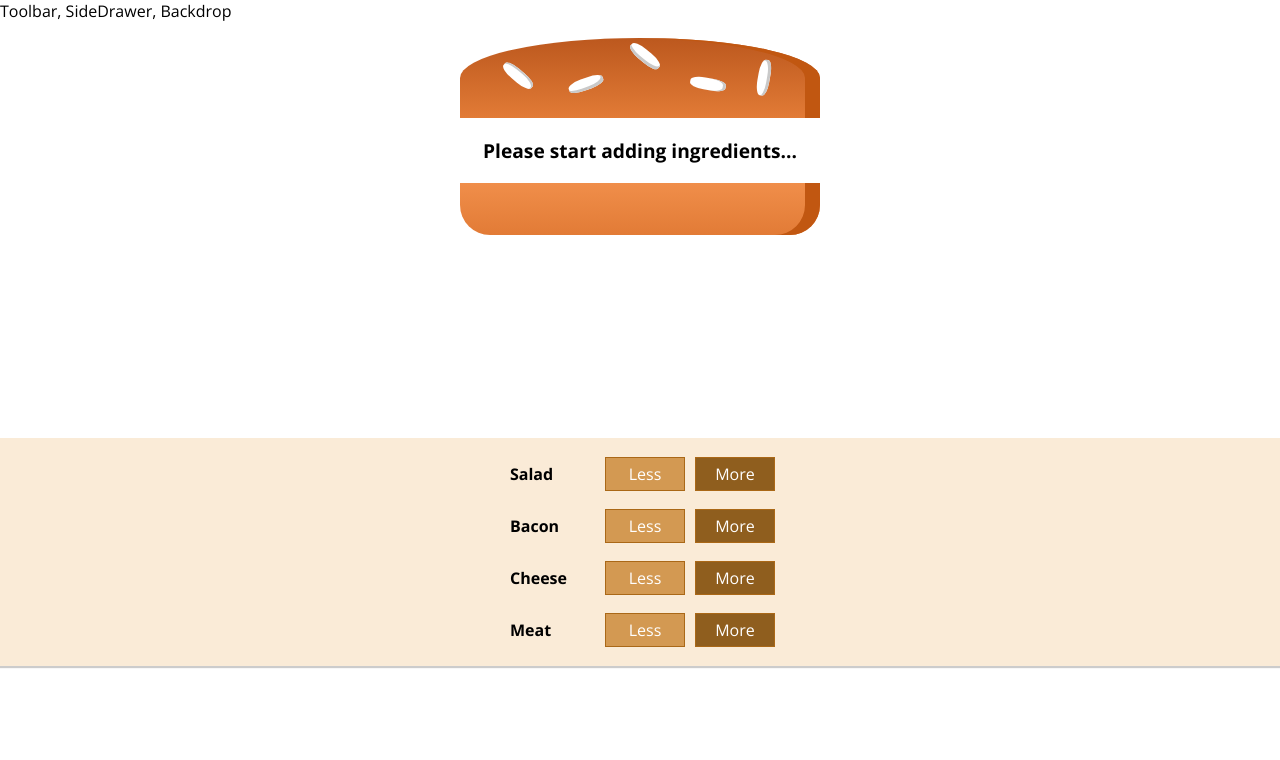
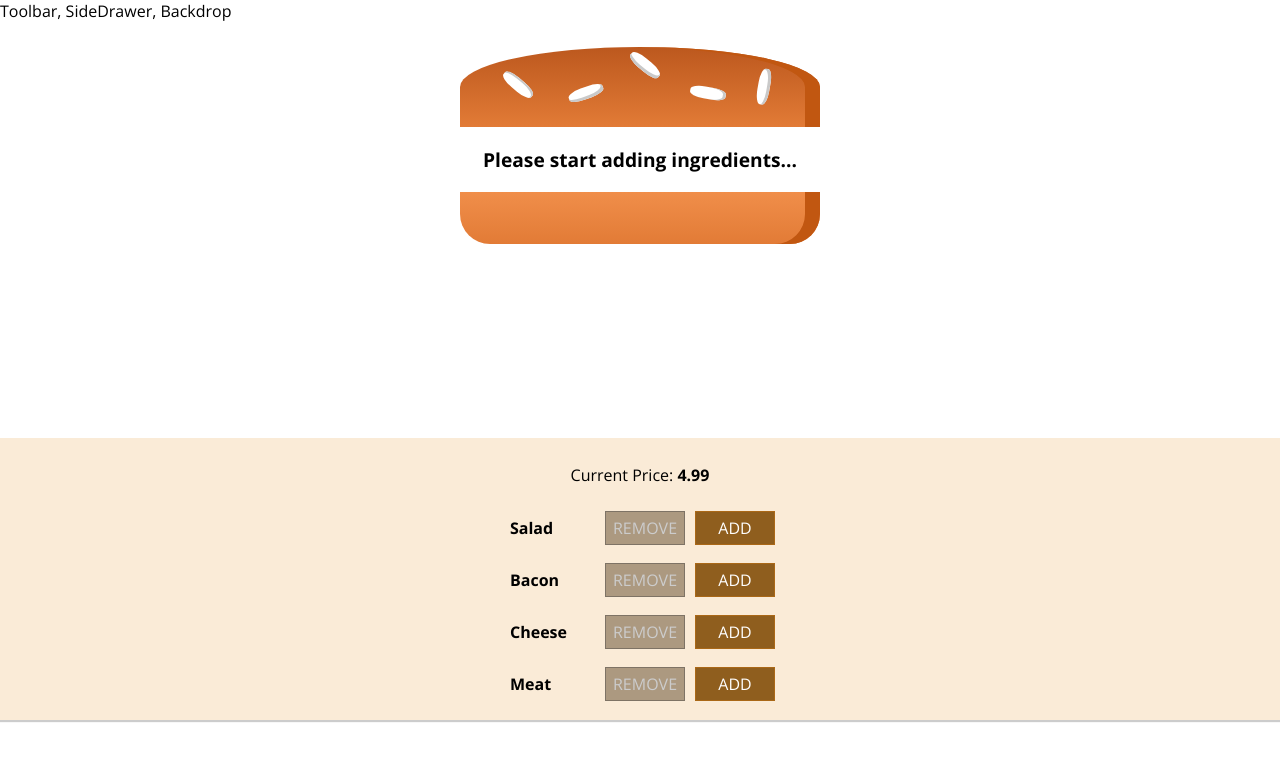
Before and after one commit to goodis86/Burger-Builder, a React app: page / in a window 1280 px wide. Shown: the top 760 px of the page. Built offline with nearby package versions, Linux system fonts and the light colour scheme.

Commit message:
controls working dynamically!!!

```diff
--- a/src/components/Burger/BuildControls/BuildControl/BuildControl.js
+++ b/src/components/Burger/BuildControls/BuildControl/BuildControl.js
@@ -1,15 +1,22 @@
-import React from 'react';
+import React from "react";
 
-import classes from './BuildControl.css'
+import classes from "./BuildControl.css";
 
-const buildControl = (props) =>(
-    <div className = {classes.BuildControl}>
-        <div className = {classes.Label}>{props.label}</div>
-        <button className = {classes.Less}>Less</button>
-        <button className = {classes.More}>More</button>
-    </div>
+const buildControl = (props) => (
+  <div className={classes.BuildControl}>
+
+    <div className={classes.Label}>{props.label}</div>
+    <button
+      className={classes.Less}
+      onClick={props.removed}
+      disabled={props.disabled}
+    >
+      REMOVE
+    </button>
+    <button className={classes.More} onClick={props.added}>
+      ADD
+    </button>
+  </div>
 );
 
-
-
 export default buildControl;
--- a/src/components/Burger/BuildControls/BuildControls.js
+++ b/src/components/Burger/BuildControls/BuildControls.js
@@ -11,8 +11,15 @@ const controls = [
 
 const buildControls = (props) => (
   <div className={classes.BuildControls}>
+    <p>Current Price: <strong> {props.price.toFixed(2)}</strong></p>
     {controls.map((ctrl) => (
-      <BuildControl key={ctrl.label} label={ctrl.label} />
+      <BuildControl
+        key={ctrl.label}
+        label={ctrl.label}
+        added={() => props.ingredientAdded(ctrl.type)}
+        removed={() => props.ingredientRemoved(ctrl.type)}
+        disabled={props.disabled[ctrl.type]}
+      />
     ))}
   </div>
 );
--- a/src/components/Burger/Burger.css
+++ b/src/components/Burger/Burger.css
@@ -2,7 +2,7 @@
     width: 100%;
     margin: auto;
     height: 250px;
-    /* overflow: scroll; */
+    overflow: scroll;
     text-align: center;
     font-size: 1.2rem;
     font-weight: bold;
--- a/src/containers/BurgerBuilder/BurgerBuilder.js
+++ b/src/containers/BurgerBuilder/BurgerBuilder.js
@@ -2,6 +2,16 @@ import React, { Component } from "react";
 import Aux from "../../hoc/Auxiliary";
 import Burger from '../../components/Burger/Burger';
 import BuildControls from '../../components/Burger/BuildControls/BuildControls'
+
+
+const INGREDIENT_PRICES =
+{
+  salad: 0.5,
+  cheese: .75,
+  meat: 1,
+  bacon: 1.25
+};
+
 
 class BurgerBuilder extends Component {
 //    constructor(props) {          alternative to state manipulations to what's below!!!
@@ -15,13 +25,49 @@ class BurgerBuilder extends Component {
             bacon: 0,
             cheese: 0,
             meat:0
-        }
+        },
+        totalPrice: 4.99
+    }
+
+    addIngredientHandler  = (type) =>{
+      const oldCount = this.state.ingredients[type];
+      const updatedCount = oldCount +1;
+      const updatedIngredients = {...this.state.ingredients};
+      updatedIngredients[type] = updatedCount;
+      const priceAddition = INGREDIENT_PRICES[type];
+      const oldPrice = this.state.totalPrice;
+      const newPrice = oldPrice + priceAddition;
+      this.setState({totalPrice: newPrice, ingredients: updatedIngredients})
+    }
+
+    removeIngredientHandler = (type) => {
+      const oldCount = this.state.ingredients[type];
+      if (oldCount <= 0) {
+        return;
+      }
+      const updatedCount = oldCount -1;
+      const updatedIngredients = {...this.state.ingredients};
+      updatedIngredients[type] = updatedCount;
+      const priceDeduction = INGREDIENT_PRICES[type];
+      const oldPrice = this.state.totalPrice;
+      const newPrice = oldPrice - priceDeduction;
+      this.setState({totalPrice: newPrice, ingredients: updatedIngredients})
     }
   render() {
+    const disabledInfo = {
+      ...this.state.ingredients
+    };
+    for(let key in disabledInfo) {
+      disabledInfo[key] = disabledInfo[key] <=0
+    }
     return (
       <Aux>
         <Burger ingredients = {this.state.ingredients}></Burger>
-        <BuildControls/>
+        <BuildControls
+        ingredientAdded = {this.addIngredientHandler}
+        ingredientRemoved = {this.removeIngredientHandler}
+        disabled = {disabledInfo}
+        price = {this.state.totalPrice} />
 
       </Aux>
     );
```
